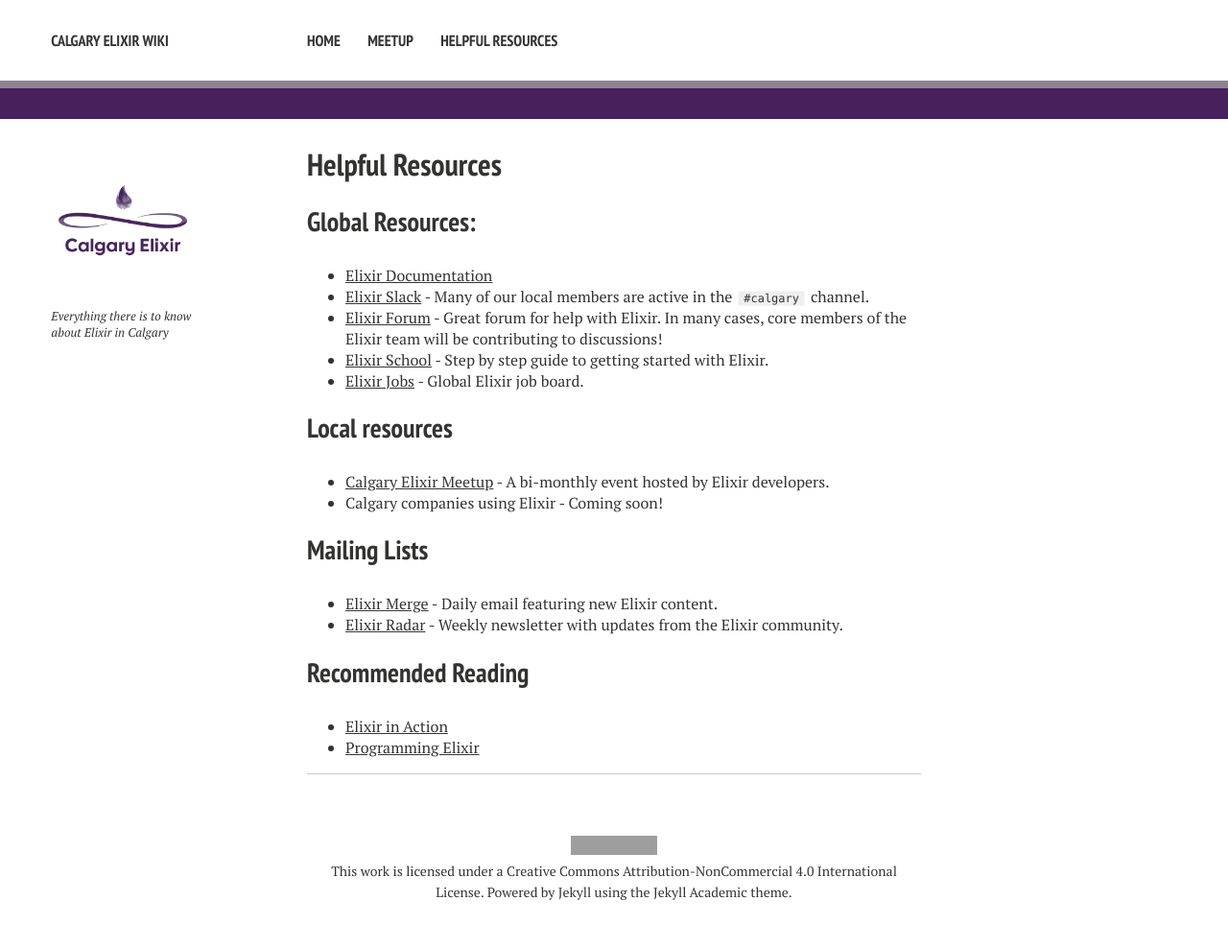
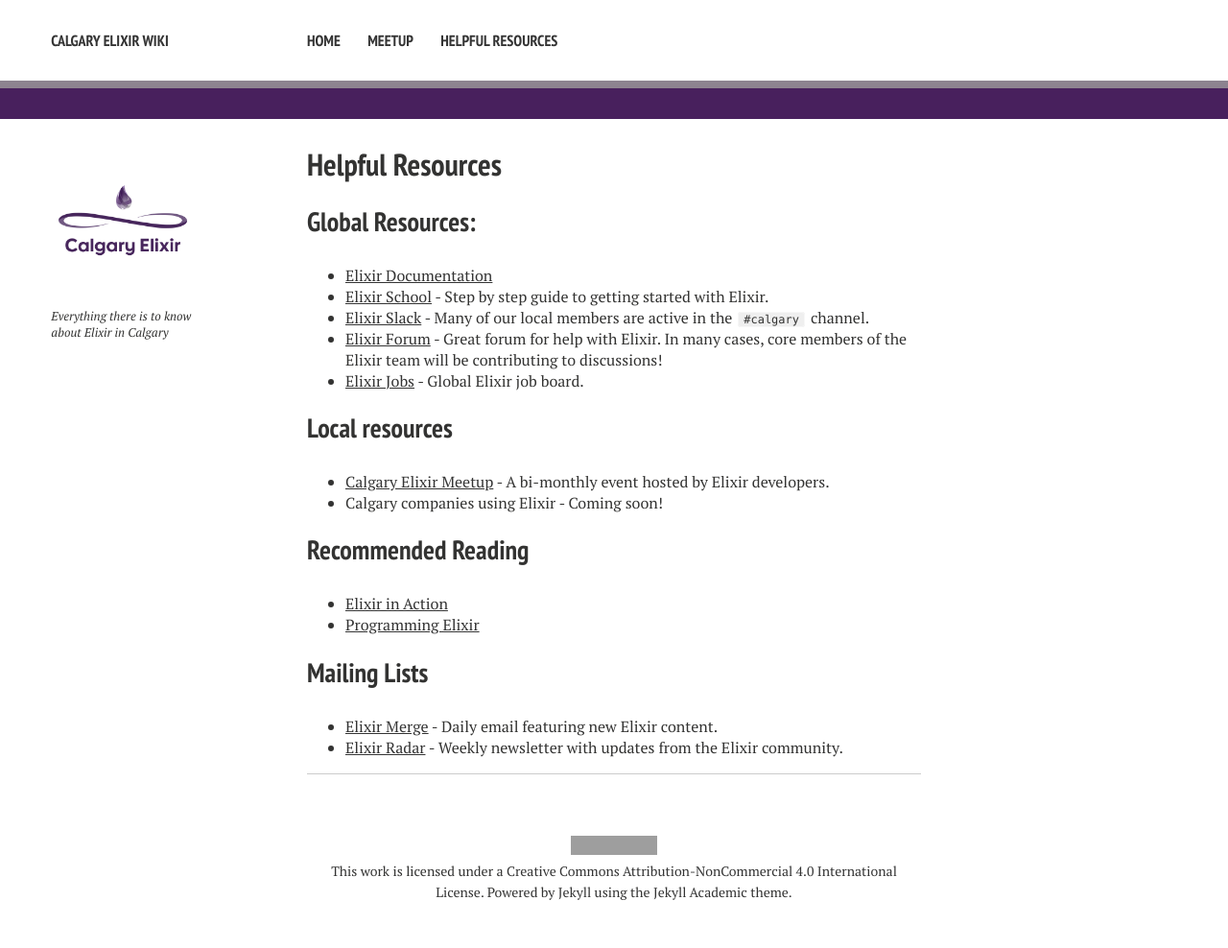
Before and after one commit to CalgaryElixir/CalgaryElixir.github.io, a Jekyll site: the page built from resouces/index.md, in a window 1280 px wide. Shown: the whole page at 96% size. Built offline with Jekyll 4.4.1, drawn with Linux system fonts in a browser that asks for light colours; nearby versions of some CDN libraries; grey boxes are pictures that could not be loaded.

Commit message:
chore: reorganize resources

```diff
--- a/resouces/index.md
+++ b/resouces/index.md
@@ -8,19 +8,19 @@ permalink: /helpful_resources/
 
 ## Global Resources:
 - [Elixir Documentation](https://elixir-lang.org/)
+- [Elixir School](https://elixirschool.com/en/lessons/basics/basics) - Step by step guide to getting started with Elixir.
 - [Elixir Slack](https://elixir-slack.community/) - Many of our local members are active in the `#calgary` channel.
 - [Elixir Forum](https://elixirforum.com/) - Great forum for help with Elixir. In many cases, core members of the Elixir team will be contributing to discussions!
-- [Elixir School](https://elixirschool.com/en/lessons/basics/basics) - Step by step guide to getting started with Elixir.
 - [Elixir Jobs](https://elixirjobs.net/) - Global Elixir job board.
 
 ## Local resources
 - [Calgary Elixir Meetup](https://www.meetup.com/elixir-calgary/) - A bi-monthly event hosted by Elixir developers.
 - Calgary companies using Elixir - Coming soon!
 
+## Recommended Reading
+- [Elixir in Action](https://www.manning.com/books/elixir-in-action-third-edition)
+- [Programming Elixir](https://pragprog.com/titles/elixir16/programming-elixir-1-6/)
+
 ## Mailing Lists
 - [Elixir Merge](https://elixirmerge.com/) - Daily email featuring new Elixir content.
 - [Elixir Radar](https://elixir-radar.com/) - Weekly newsletter with updates from the Elixir community.
-
-## Recommended Reading
-- [Elixir in Action](https://www.manning.com/books/elixir-in-action-third-edition)
-- [Programming Elixir](https://pragprog.com/titles/elixir16/programming-elixir-1-6/)
```
